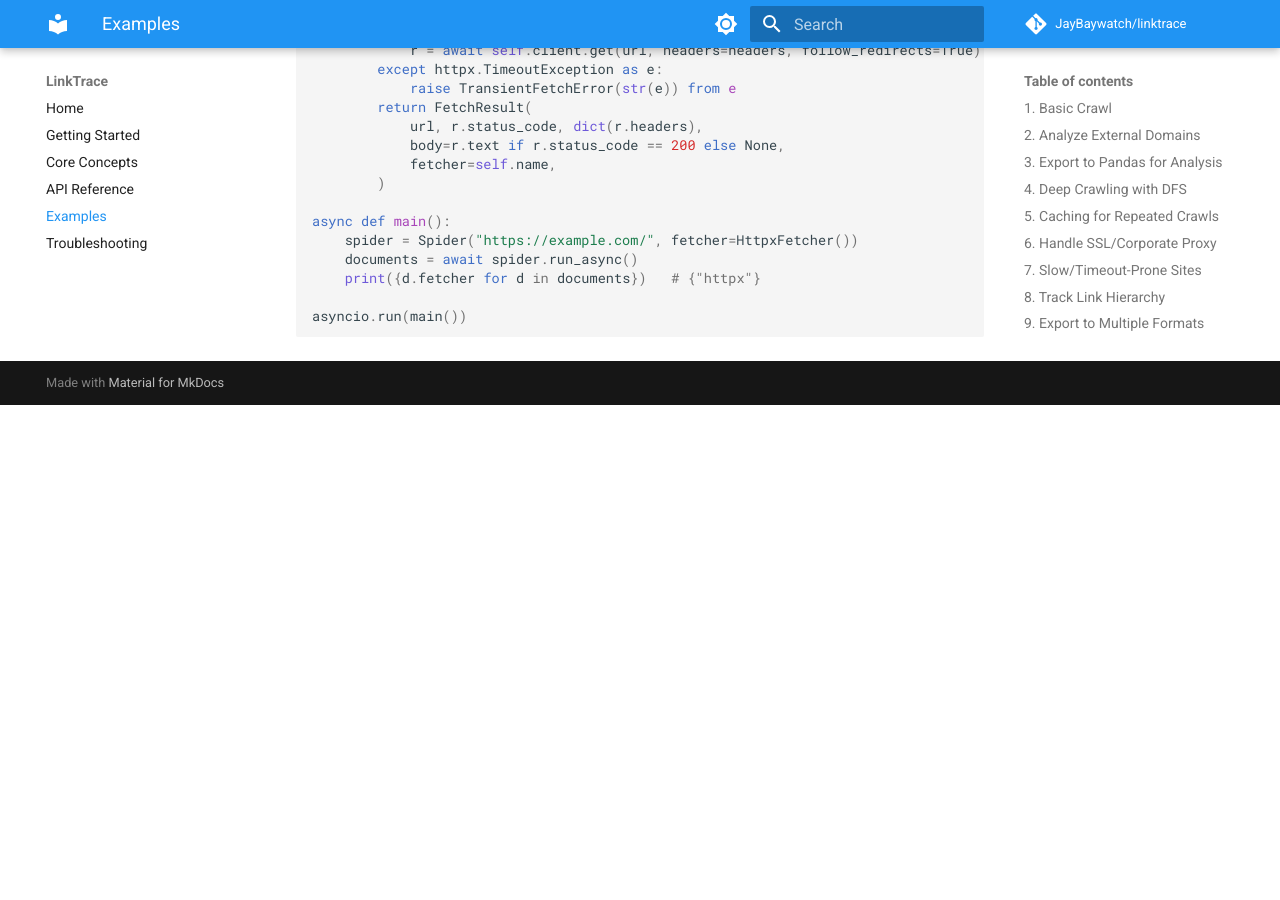
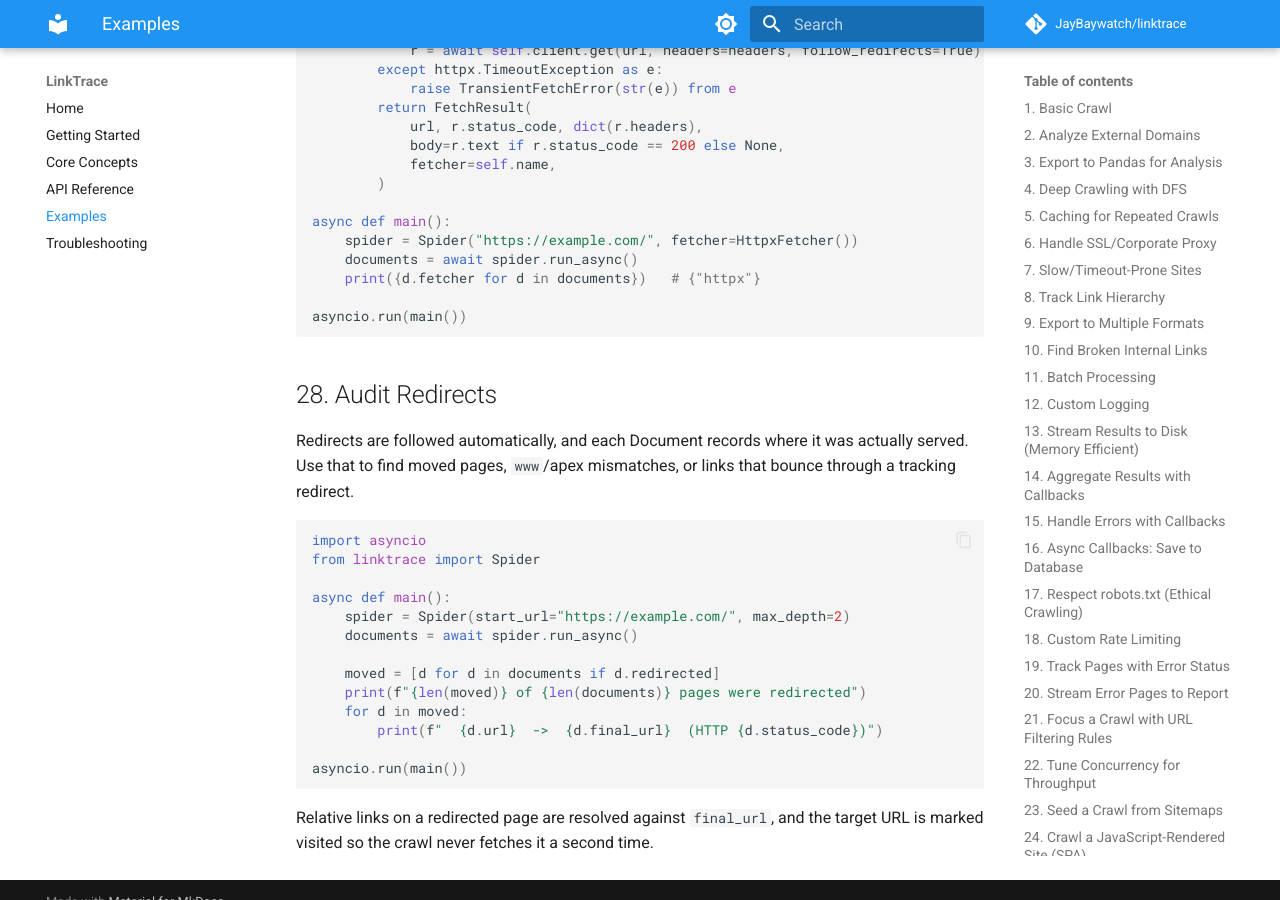
Before and after one commit to JayBaywatch/linktrace, an MkDocs documentation site: the page built from docs/examples.md, in a window 1280 px wide and 900 px high, scrolled down 17384 px. Built offline with MkDocs 1.6.1 and Material for MkDocs 9.7.7, drawn with Linux system fonts in a browser that asks for light colours; comment, search, counter and statistics services are not loaded; before the commit the page ends 17789 px from its top, so only the background shows below that.

Commit message:
Complete documentation coverage for fetchers, flushing and guard rails
Audit of public API against the docs turned up the remaining gaps:

- README: quick start points at run(), RoutingFetcher and flush_to; Document
  section lists final_url, fetcher, HtmlLink and BrokenLink; new "Bring Your
  Own Transport" and "Guard Rails for Long Crawls" sections cover the custom
  Fetcher contract, looks_like_spa_shell, max_response_bytes, cache_ttl,
  cache_max_bytes, show_progress and redirect handling; notebook list adds
  crawl_cnn_callbacks.
- Getting started: fix stale "cd webcrawler", mention run() vs run_async().
- Core concepts: to_visit is a deque; documents may be empty when not
  retained; visited includes redirect targets.
- API reference: document Crawler.normalize_url and keep_hash_routes.
- Examples: add "Audit Redirects".
- CONTRIBUTING: one-time playwright install for the browser tests.
- crawl_cnn_callbacks notebook: closing cell on flush_to and
  retain_documents.

````diff
--- a/docs/examples.md
+++ b/docs/examples.md
@@ -885,3 +885,28 @@
 
 asyncio.run(main())
 ```
+
+## 28. Audit Redirects
+
+Redirects are followed automatically, and each Document records where it was
+actually served. Use that to find moved pages, `www`/apex mismatches, or links
+that bounce through a tracking redirect.
+
+```python
+import asyncio
+from linktrace import Spider
+
+async def main():
+    spider = Spider(start_url="https://example.com/", max_depth=2)
+    documents = await spider.run_async()
+
+    moved = [d for d in documents if d.redirected]
+    print(f"{len(moved)} of {len(documents)} pages were redirected")
+    for d in moved:
+        print(f"  {d.url}  ->  {d.final_url}  (HTTP {d.status_code})")
+
+asyncio.run(main())
+```
+
+Relative links on a redirected page are resolved against `final_url`, and the
+target URL is marked visited so the crawl never fetches it a second time.
````
Also changed, not shown: CONTRIBUTING.md (+4 -0 lines), README.md (+68 -5 lines), docs/api-reference.md (+11 -0 lines), docs/core-concepts.md (+3 -3 lines), docs/getting-started.md (+5 -1 lines), 1 other file.
